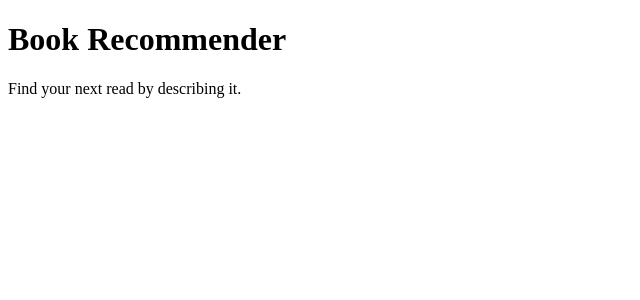
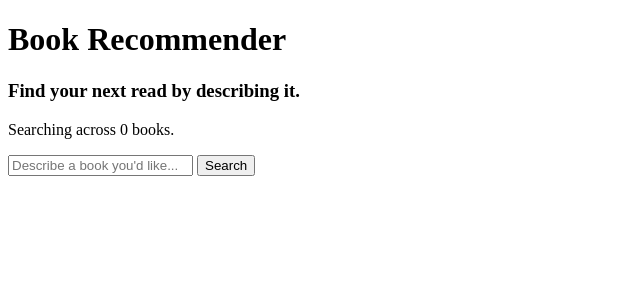
Before and after one commit to damla-bortucen/book-recommender, a FastAPI app: page / in a window 1280 px wide. Shown: the top 300 px of the page, without its empty margins (0-640 px from the left). Run offline with FastAPI, Linux system fonts and the light colour scheme; parts of the project's set-up code (start-up, migrations or seed data) failed here and were passed over.

Commit message:
feat: search books by description via HTMX - add htmx search form to homepage - add POST /search route to app that runs recommend_from_query - add results fragment into _results.html so that it re-renders only that section of the page

```diff
--- a/app.py
+++ b/app.py
@@ -1,18 +1,35 @@
-from fastapi import FastAPI, Request
+from fastapi import FastAPI, Request, Form
 from fastapi.templating import Jinja2Templates
 
+from recommender import BookRecommender
+
 app = FastAPI() # the application object
-# the server (uvicorn) runs THIS object.
 
 # tell FastAPI where the template files live
 templates = Jinja2Templates(directory="templates")
+
+recommender = BookRecommender.load()
 
 @app.get("/")
 def home(request: Request):
     return templates.TemplateResponse(
         request,
         "index.html",
-        {"title": "Book Recommender", "tagline": "Find your next read by describing it."}
+        {
+            "title": "Book Recommender",
+            "tagline": "Find your next read by describing it.",
+            "book_count": len(recommender.books),
+        },
+    )
+
+
+@app.post("/search")
+def search(request: Request, query: str = Form(...)): # Form tells FastAPI to read a form field called query (... means it's required.)
+    results = recommender.recommend_from_query(query, category="All", tone="All")
+    return templates.TemplateResponse(
+        request,
+        "_results.html",
+        {"books": results.to_dict("records")},
     )
 
 # run with uvicorn app:app --reload (reload makes server autostart when you make a change)
--- a/recommender.py
+++ b/recommender.py
@@ -82,7 +82,7 @@ class BookRecommender:
             category: str = None,
             tone: str = None,
             initial_top_k: int = 50,
-            final_top_k: int = 15,
+            final_top_k: int = 8,
     ) -> pd.DataFrame:
 
         recs = self.db_books.similarity_search(query, k=initial_top_k)
--- a/templates/index.html
+++ b/templates/index.html
@@ -2,9 +2,20 @@
 <html>
   <head>
     <title>{{ title }}</title>
+    <script src="https://unpkg.com/htmx.org@2.0.4"></script>
   </head>
   <body>
     <h1>{{ title }}</h1>
-    <p>{{ tagline }}</p>
+    <h3>{{ tagline }}</h3>
+
+    <p>Searching across {{ book_count }} books.</p>
+
+    <form hx-post="/search" hx-target="#results" hx-swap="innerHTML">
+        <input type="text" name="query" placeholder="Describe a book you'd like...">
+        <button type="submit">Search</button>
+    </form>
+
+    <div id="results"></div>
+
   </body>
 </html>
```
Also changed, not shown: templates/_results.html (added, +9 -0 lines).
